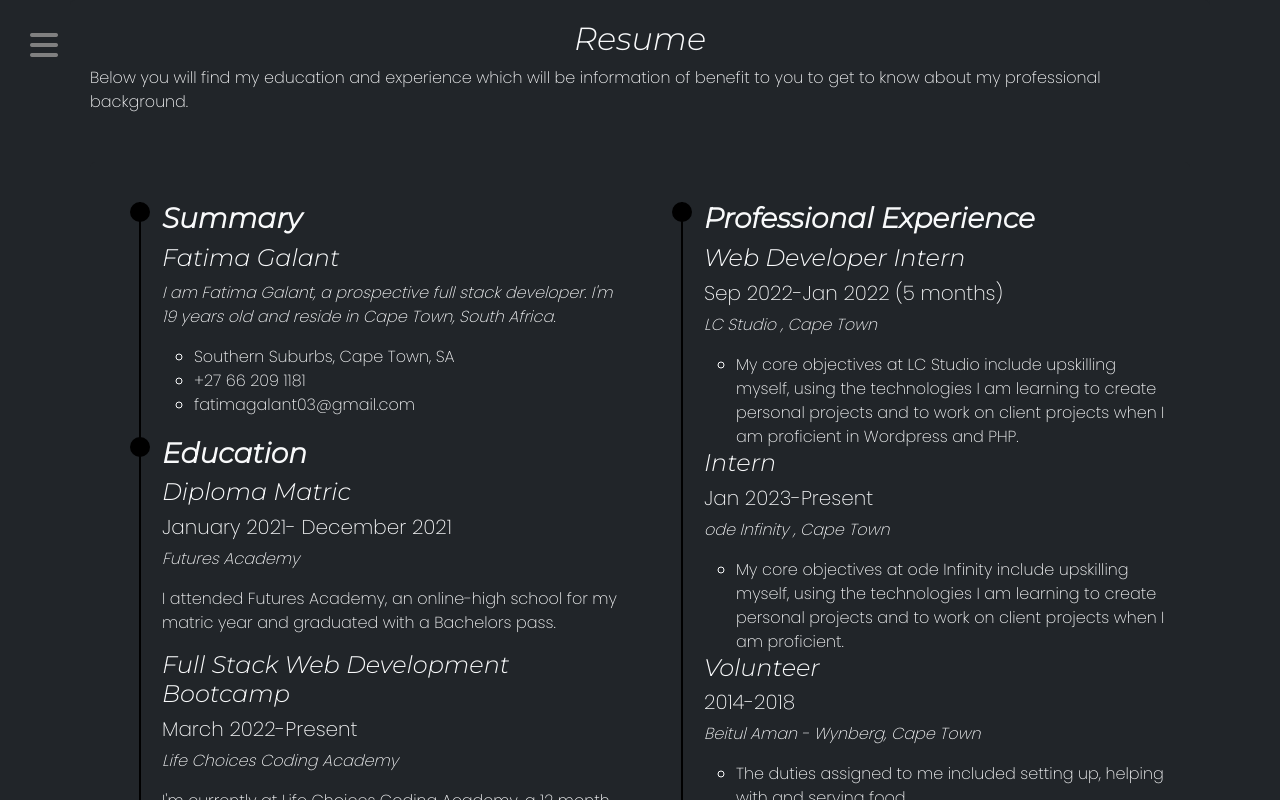
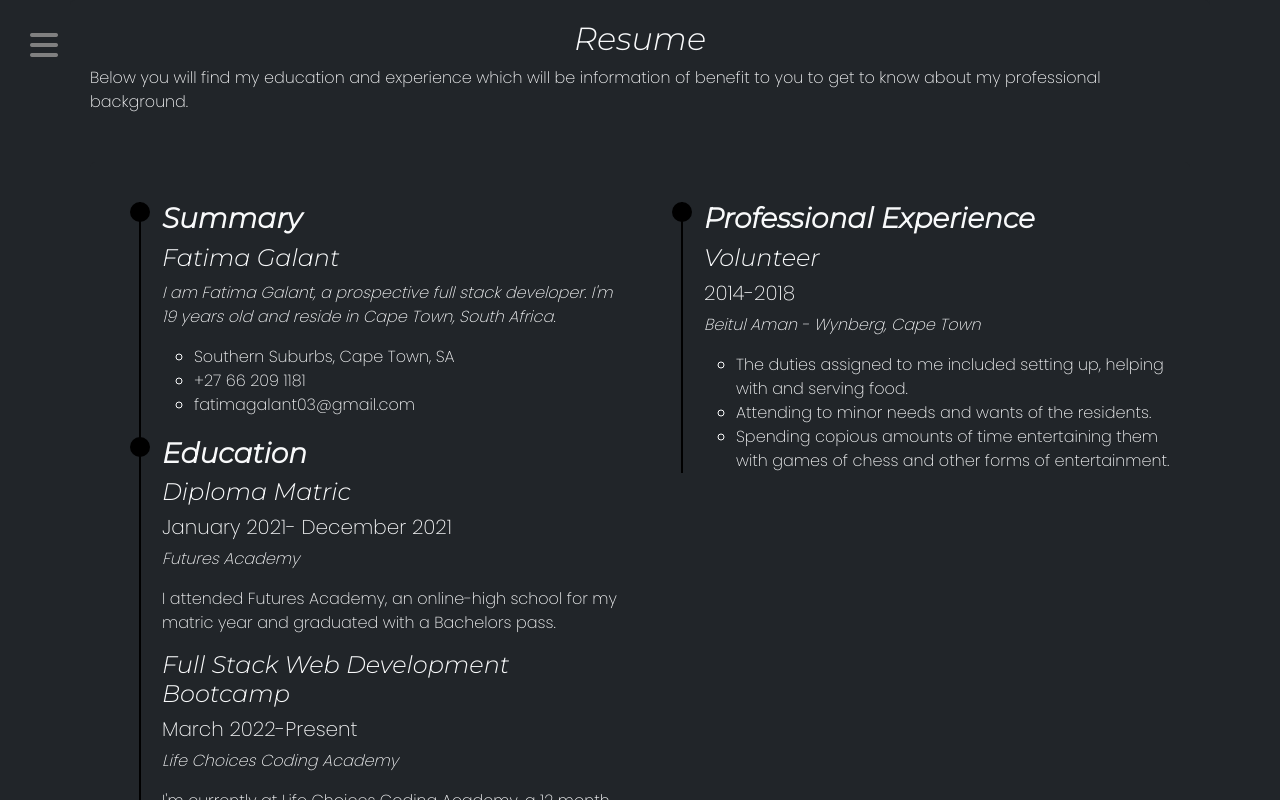
Before and after one commit to fatimagalant/Vue-Portfolio, a Vue app: page /resume in a window 1280 px wide. Shown: the top 800 px of the page. Built offline with nearby package versions, Linux system fonts and the light colour scheme.

Commit message:
more updates

```diff
--- a/src/views/Resume.vue
+++ b/src/views/Resume.vue
@@ -14,6 +14,7 @@
           information of benefit to you to get to know about my professional
           background.
         </p>
+        <!-- <div id="resume-container" class="container mt-5 mb-5 container aos-init aos-animate" data-aos="fade-up"> -->
         <div class="container bg-dark text-light mt-5 mb-5">
           <div class="row">
             <div class="col-md-6">
@@ -70,26 +71,6 @@
                   <h3 class="resume-title">
                     <strong>Professional Experience</strong>
                   </h3>
-                  <div class="resume-item">
-                    <h4>Web Developer Intern</h4>
-                    <h5>Sep 2022-Jan 2022 (5 months)</h5>
-                    <p><em>LC Studio , Cape Town</em></p>
-                    <ul>
-                      <li>
-                        My core objectives at LC Studio include upskilling myself, using the technologies I am learning to create personal projects and to work on client projects when I am proficient in Wordpress and PHP.
-                      </li>
-                    </ul>
-                  </div>
-                  <div class="resume-item">
-                    <h4> Intern</h4>
-                    <h5>Jan 2023-Present</h5>
-                    <p><em>ode Infinity , Cape Town</em></p>
-                    <ul>
-                      <li>
-                        My core objectives at ode Infinity include upskilling myself, using the technologies I am learning to create personal projects and to work on client projects when I am proficient.
-                      </li>
-                    </ul>
-                  </div>
                   <div class="resume-item">
                     <h4>Volunteer</h4>
                     <h5>2014-2018</h5>
```
